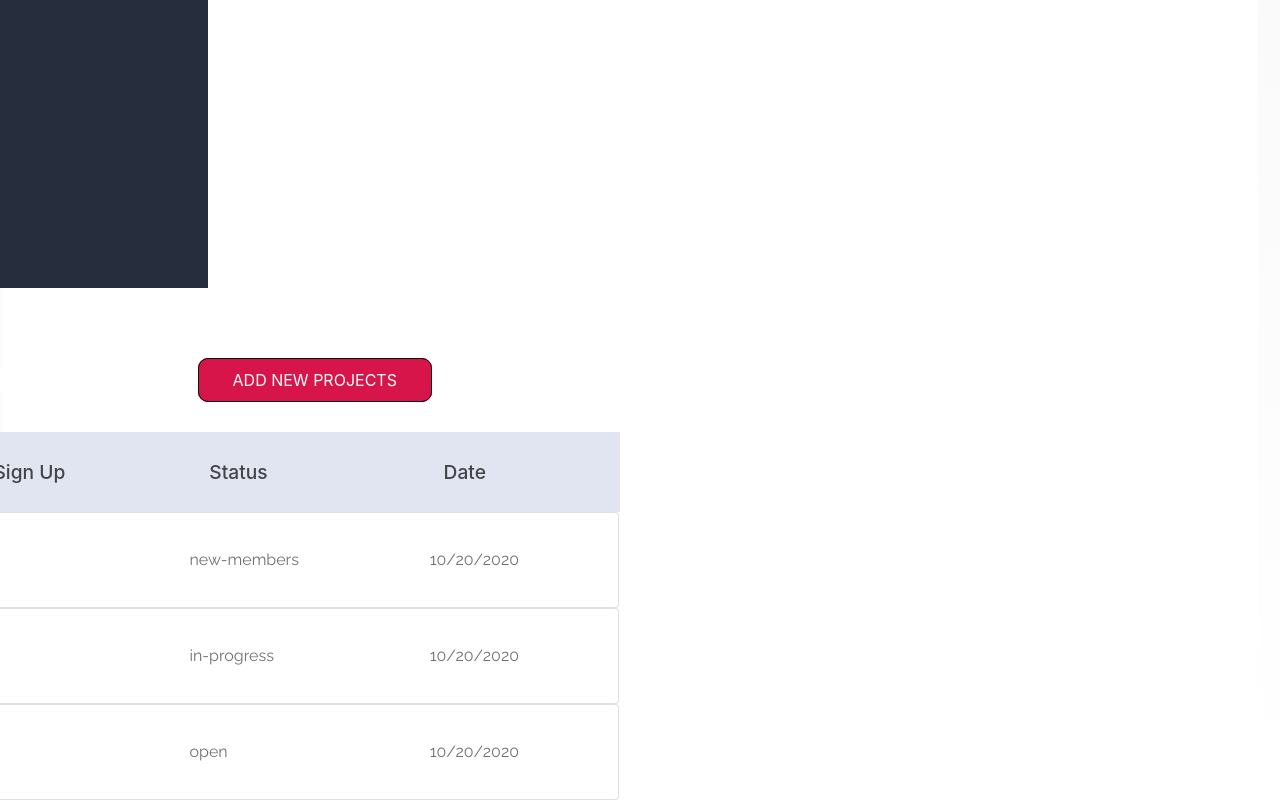
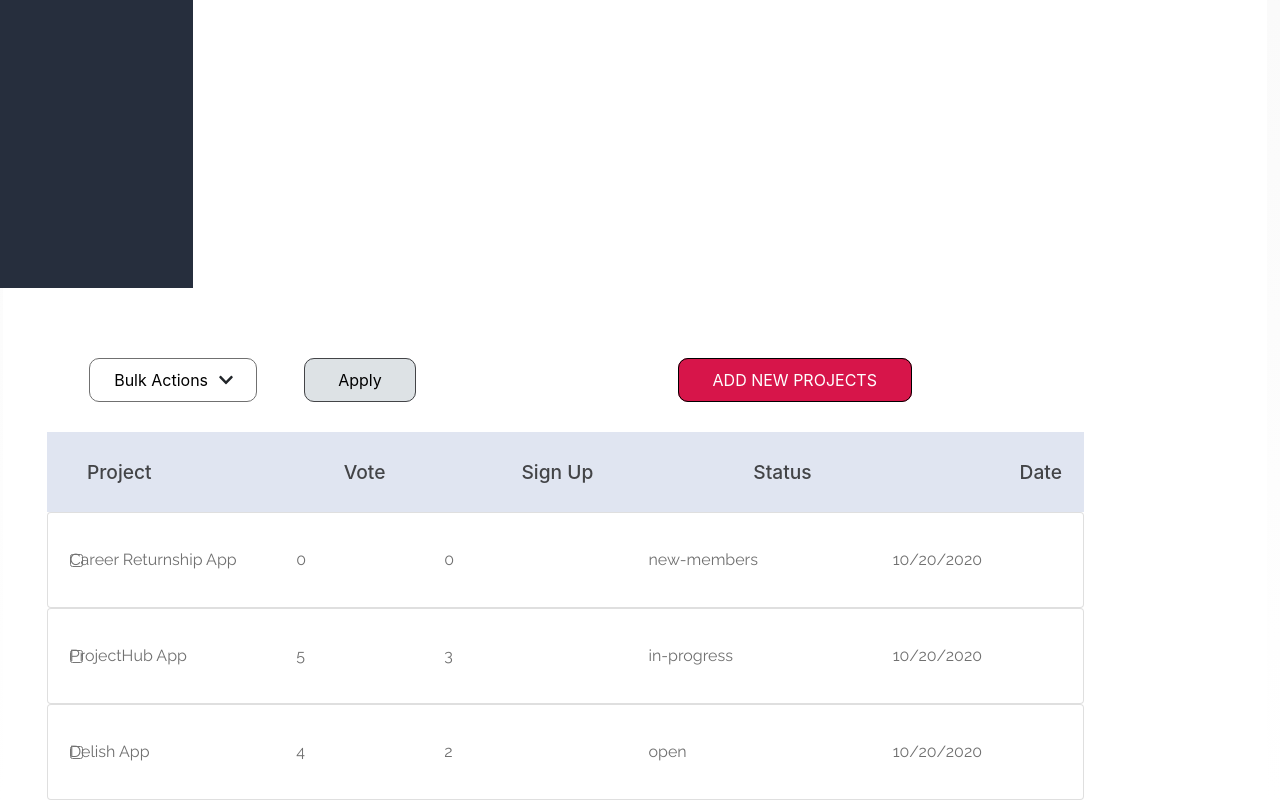
Before and after one commit to women-who-software/returnship-project-voting, a React (Create React App) app in the folder client/: page /admin in a window 1280 px wide. Shown: the part 624-1424 px from the top of the page. Built offline with nearby package versions, Linux system fonts and the light colour scheme.

Commit message:
Refactor(Styling): Modify <AdminPanel /> project table and list layout
- Rename logo.svg file

```diff
--- a/client/src/Components/AdminPanel/AdminPanel.js
+++ b/client/src/Components/AdminPanel/AdminPanel.js
@@ -18,7 +18,12 @@ export default function AdminPanel() {
   const getProjects = projects.map((projects) => (
     <div className="projects__items-project card" key={projects.project_id}>
       {/* TODO: Create method function for checkbox action */}
-      <input type="checkbox" name="select_checkbox" className='project_checkbox' id=""/>
+      <input
+        type="checkbox"
+        name="select_checkbox"
+        className="project_checkbox"
+        id=""
+      />
       <div className="projects__items-project-name table-col">
         <NavLink to={`/projects/${projects.project_id}`}>
           {projects.project_name}
@@ -36,7 +41,7 @@ export default function AdminPanel() {
     <>
       <AdminPanelHeader />
       <div className="row admin-container">
-        <div className="col sideBar">
+        <div className="sideBar">
           <SideBar className="sideBar-component" />
         </div>
         <div className="col admin-panel">
@@ -62,21 +67,11 @@ export default function AdminPanel() {
             </div>
           </div>
           <div className="row table-header">
-            <div className="projects__items-project-name table-col header-name">
-              Project
-            </div>
-            <div className="projects__items-vote table-col header-vote">
-              Vote
-            </div>
-            <div className="projects__items-sign_up table-col header-sign_up">
-              Sign Up
-            </div>
-            <div className="projects__items-status table-col header-status">
-              Status
-            </div>
-            <div className="projects__items-date table-col header-date">
-              Date
-            </div>
+            <div className="header-name">Project</div>
+            <div className="header-vote">Vote</div>
+            <div className="header-sign_up">Sign Up</div>
+            <div className="header-status">Status</div>
+            <div className="header-date">Date</div>
           </div>
           <div className="col projectCards">{getProjects}</div>
         </div>
--- a/client/src/Components/SideBar/SideBar.js
+++ b/client/src/Components/SideBar/SideBar.js
@@ -4,18 +4,12 @@ import { NavLink } from "react-router-dom";
 
 const SideBar = () => (
   <>
-    <div className="col sideBar--container">
+    <div className="sideBar--container">
       <div className="sideBar--row">
         <div className="sideBar--col">
           <ul>
             <li>
               <NavLink className="sideBar--link" exact to="/admin">
-                {/* <img
-              src="../../../assets/icons/copy-archives1.svg"
-              alt="Archives Icon"
-              className="admin-header--icon"
-              id="admin-header--archives-icon"
-            /> */}
                 <img
                   src="https://github.com/wwcodecolorado/returnship-project-voting/blob/kl-feature12-admin-panel-redesign/client/assets/icons/archives.png?raw=true"
                   alt="Archives Icon"
--- a/client/src/scss/components/_adminPanel.scss
+++ b/client/src/scss/components/_adminPanel.scss
@@ -1,6 +1,6 @@
-//!
+//! Admin Panel Styling
+
 //! CSS Variables
-
 $bg: #e8eef2;
 $font-color: #37393a;
 $bg-nav: #d6c9c9;
@@ -11,18 +11,20 @@ $card-bg: #fff;
 $small-button-bg: #d6c9c9;
 
 // Admin Overall
-.admin-panel {
-  // padding-right: 15px;
-  // padding-left: 15px;
-  left: -30rem;
-  // width: 75vw !important;
-}
 .admin-container {
   background-color: white;
   // width: 90%;
   margin-left: 0.2rem !important;
 }
+.row {
+  margin-right: 0 !important;
+  width: 98.7vw !important;
+}
 //! Project Card Styling
+.projectCards {
+  padding: 0 !important;
+  width: 98.7vw !important;
+}
 .card {
   border: 1px solid $card-border;
   padding: 20px;
@@ -68,10 +70,6 @@ a {
 .projects__items-date {
   width: 7rem;
 }
-.row {
-  margin-right: 0 !important;
-  width: 98% !important;
-}
 
 .strong {
   font-weight: bold;
@@ -79,7 +77,7 @@ a {
 
 .project_checkbox {
   margin-left: -3.5rem;
-  margin-right: -2.5rem;
+  margin-right: -4rem;
 }
 // -------------------
 
@@ -137,36 +135,34 @@ a.tool-btn {
   background-color: #e0e5f1;
   width: 81vw !important;
   height: 5rem;
-  margin-left: 2.8rem !important;
+  margin-left: 1.8rem !important;
   margin-top: 2.5rem;
   align-items: center;
   font-weight: 550;
   color: #434447;
-  // margin-left: 5.6rem;
-  // padding-right: 15rem;
-  padding-left: 1rem;
   font-size: 1.2rem;
   justify-content: flex-start;
 }
 
 .header-name {
+  padding-left: 2.5rem;
   padding-right: 9rem;
   width: max-content;
 }
 .header-vote {
-  padding-left: 2rem;
+  padding-left: 3rem;
   width: max-content;
 }
 .header-sign_up {
-  padding-left: 7rem;
+  padding-left: 8.5rem;
   width: max-content;
 }
 .header-status {
-  padding-left: 9rem;
+  padding-left: 10rem;
   width: max-content;
 }
 .header-date {
-  padding-left: 11rem;
+  padding-left: 13rem;
   width: max-content;
 }
 
@@ -181,3 +177,43 @@ a.tool-btn {
     float: right;
   }
 }
+@media (min-width: 2560px) {
+  .header-name {
+    padding-left: 7rem;
+    padding-right: 9rem;
+    width: max-content;
+  }
+  .header-vote {
+    padding-left: 3rem;
+    width: max-content;
+  }
+  .header-sign_up {
+    padding-left: 8.5rem;
+    width: max-content;
+  }
+  .header-status {
+    padding-left: 10rem;
+    width: max-content;
+  }
+  .header-date {
+    padding-left: 13rem;
+    width: max-content;
+  }
+  .project_checkbox {
+    margin-left: -8.5rem;
+    margin-right: -251px;
+  }
+  .projects__items-vote {
+    width: 2rem;
+    margin-right: -25px;
+  }
+  .projects__items-status {
+    width: 8rem;
+  }
+  .projects__items-sign_up {
+    width: 5.5rem;
+  }
+  .projects__items-date {
+    width: 7rem;
+  }
+}
```
